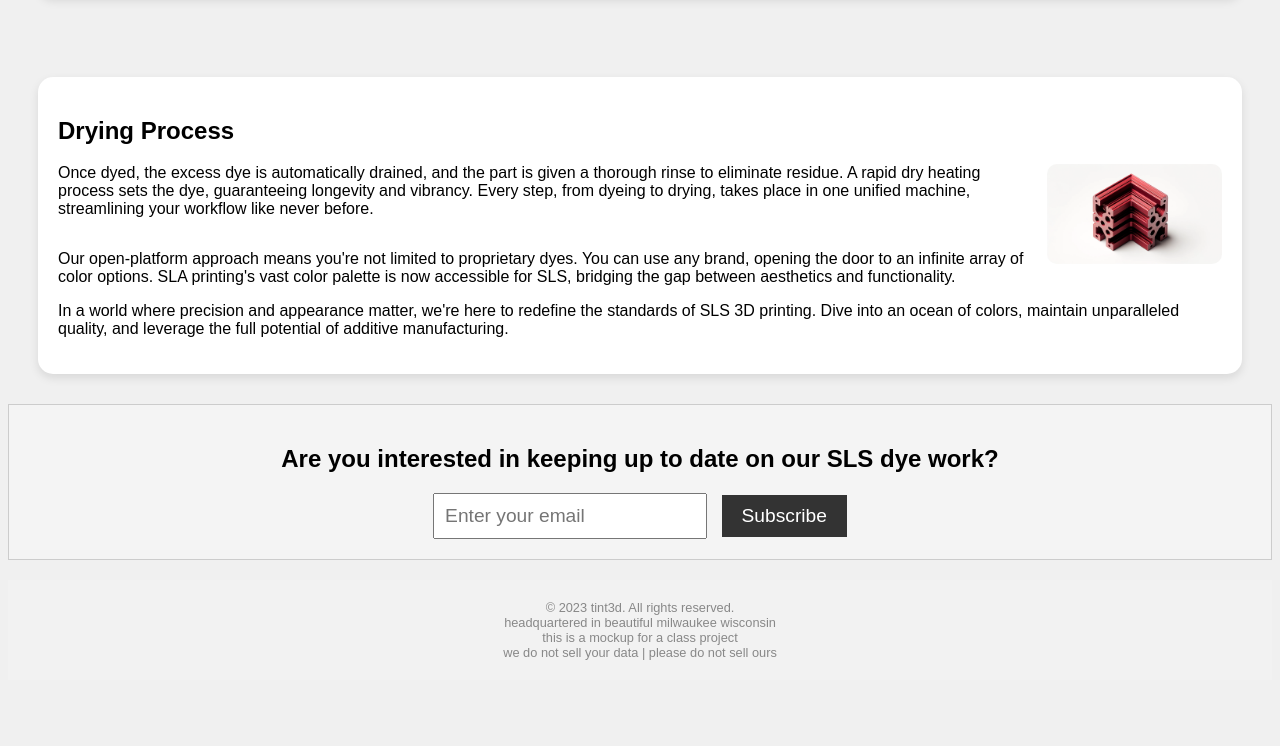
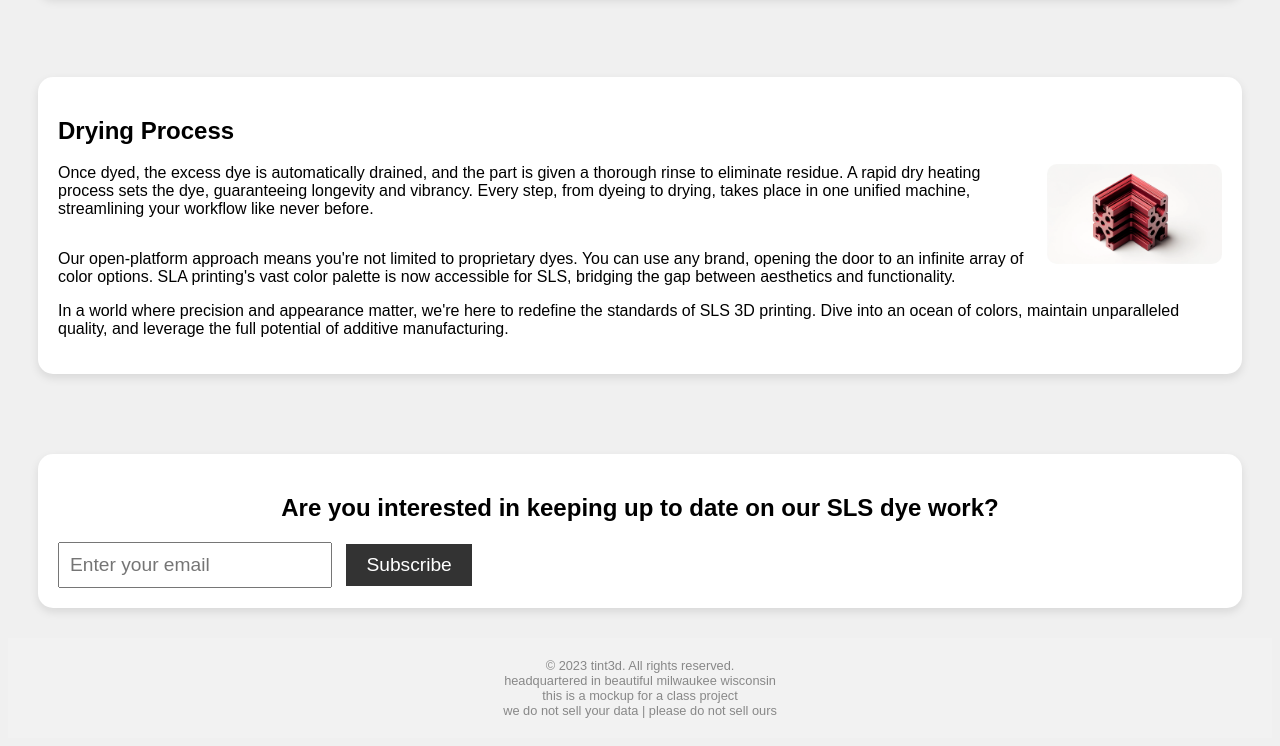
Before and after one commit to dombarry/tint3d-web, a website: page index.html in a window 1280 px wide. Shown: the part 691-1437 px from the top of the page. Before the commit the page ends 1379 px from the top, so only its background shows below. Drawn offline with Linux system fonts and the light colour scheme.

Commit message:
Update index.html

```diff
--- a/index.html
+++ b/index.html
@@ -114,15 +114,14 @@
     <p>Our open-platform approach means you're not limited to proprietary dyes. You can use any brand, opening the door to an infinite array of color options. SLA printing's vast color palette is now accessible for SLS, bridging the gap between aesthetics and functionality.</p>
     <p>In a world where precision and appearance matter, we're here to redefine the standards of SLS 3D printing. Dive into an ocean of colors, maintain unparalleled quality, and leverage the full potential of additive manufacturing.</p>
 </div>
-<section style="text-align:center; padding: 20px; border: 1px solid #ccc; margin: 20px 0; background-color: #f4f4f4;">
-    <h2 style="font-size: 1.5em; margin-bottom: 20px;">Are you interested in keeping up to date on our SLS dye work?</h2>
+
+<div class="section" id="team">
+    <h2 style="font-size: 1.5em; margin-bottom: 20px;text-align:center;">Are you interested in keeping up to date on our SLS dye work?</h2>
     <form action="/submit-email" method="post" style="display: inline-block;">
         <input type="email" name="user_email" placeholder="Enter your email" required style="padding: 10px; font-size: 1.2em; width: 250px; margin-right: 10px;">
         <input type="submit" value="Subscribe" style="padding: 10px 20px; font-size: 1.2em; background-color: #333; color: #fff; border: none; cursor: pointer;">
     </form>
-</section>
-
-
+</div>
 </body>
 
 <footer style="background-color: #f2f2f2; padding: 20px 0; text-align: center;; font-size: 0.8em;">
```
